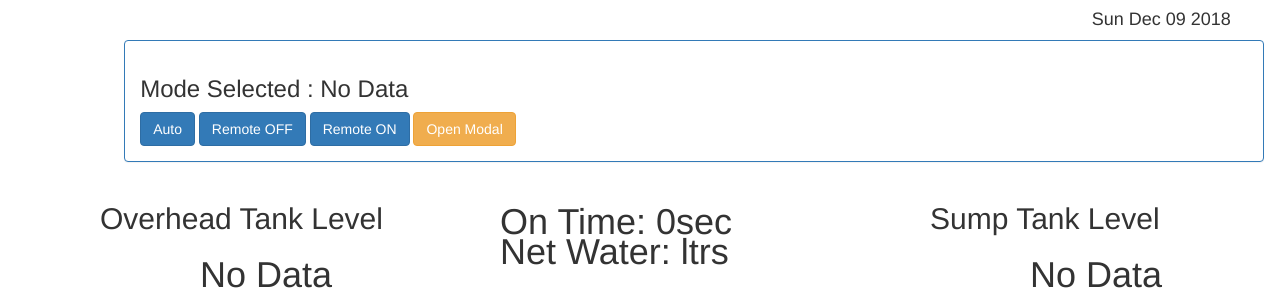
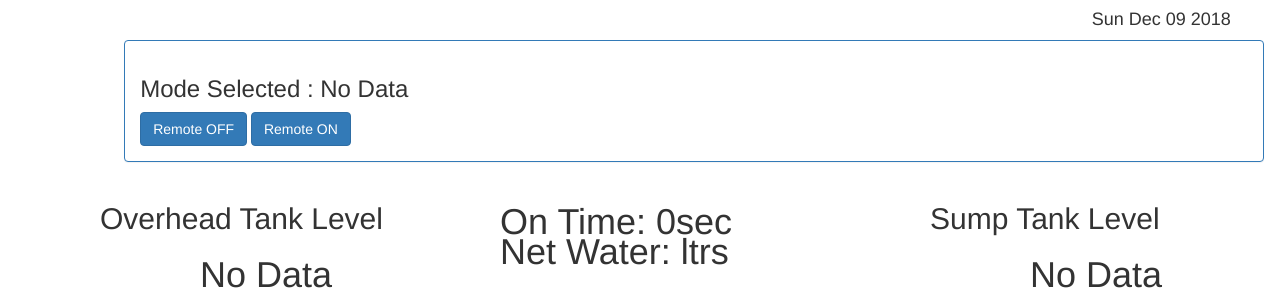
Before and after one commit to Keshab23/IoT-enabled-smart-water-management-system, a Flask app: template templates/index_gauge.html in a window 1280 px wide. Shown: the part 50-355 px from the top of the page. Run offline with Flask 2, Linux system fonts and the light colour scheme; the template is opened without the code that fills it, so the values that code supplies are empty; parts of the project's set-up code (start-up, migrations or seed data) failed here and were passed over; some libraries are stand-ins or nearby versions.

Commit message:
btn removed

```diff
--- a/templates/index_gauge.html
+++ b/templates/index_gauge.html
@@ -144,10 +144,10 @@
     <div class="panel panel-primary">
       <div class="panel-body">
       <h3>Mode Selected : <span id='status4'>No Data</span></h3>
-      <div id = 'auto'onclick="change_status('auto')" class="btn btn-primary">Auto</div>
+      <!-- <div id = 'auto'onclick="change_status('auto')" class="btn btn-primary">Auto</div> -->
       <div id = 'off' onclick="change_status('off')" class="btn btn-primary">Remote OFF</div>
       <div id = 'on' onclick="change_status('on')" class="btn btn-primary">Remote ON</div>
-      <button margin="20%" type="button" class="btn btn-warning" data-toggle="modal" data-target="#myModal">Open Modal</button>
+      <!-- <button margin="20%" type="button" class="btn btn-warning" data-toggle="modal" data-target="#myModal">Open Modal</button> -->
 </div>
 
     </div>
```
